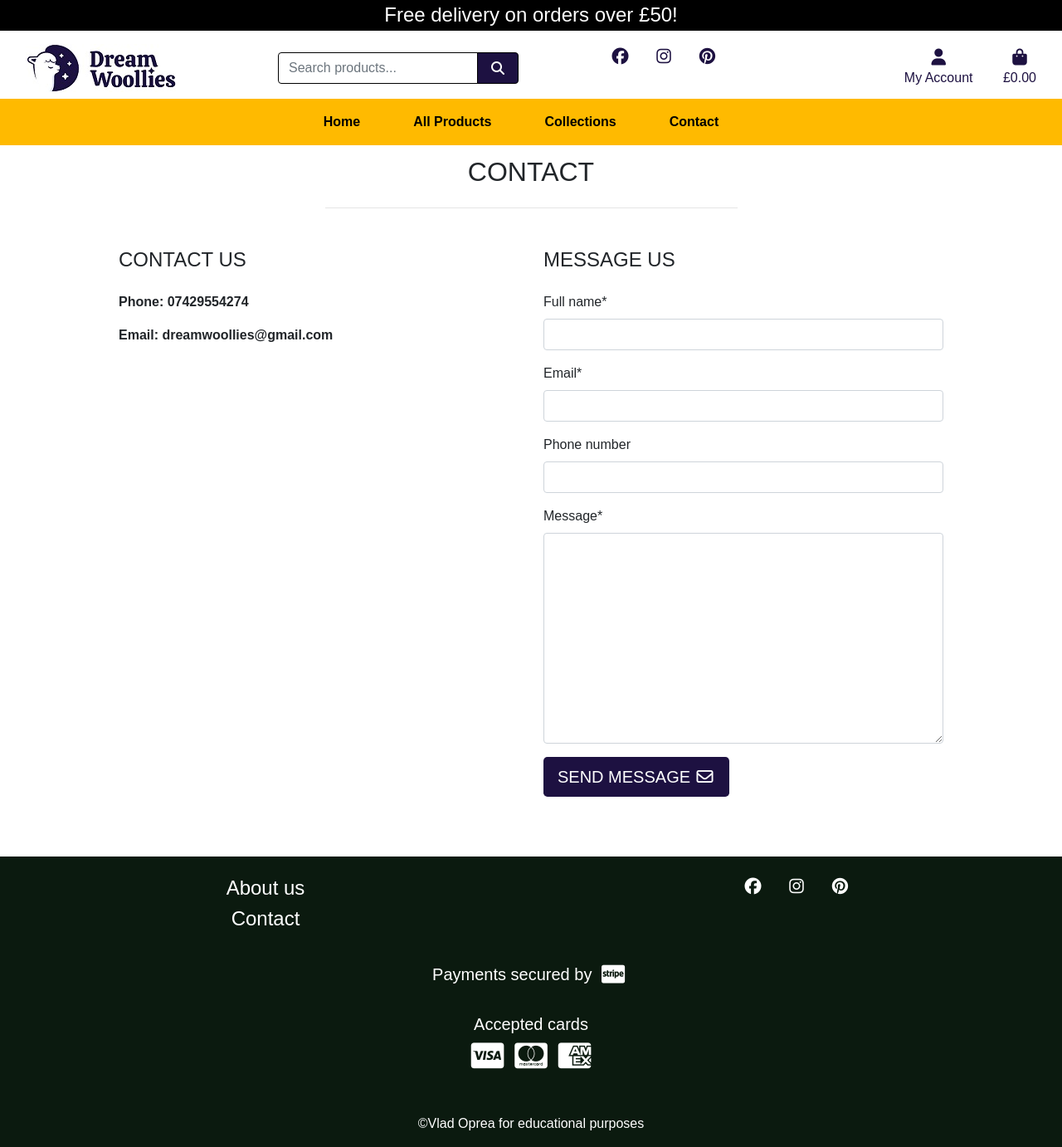
After one commit to vladoprea/dream-woollies, a Django app: page /contact/ in a window 1280 px wide. The commit adds this page. Shown: the whole page at 83% size. Run offline with Django 3.2, Linux system fonts and the light colour scheme; some libraries are stand-ins or nearby versions; some web fonts are replaced.

Commit message:
Add view, url and template for contact page

```diff
--- /dev/null
+++ b/contact/forms.py
@@ -0,0 +1,8 @@
+from django import forms
+from .models import Contact
+
+class ContactForm(forms.ModelForm):
+
+    class Meta:
+        model = Contact
+        fields = ('full_name', 'email', 'phone_number', 'message')
--- /dev/null
+++ b/contact/templates/contact/contact.html
@@ -0,0 +1,45 @@
+{% extends 'base.html' %}
+{% load static %}
+
+{% block page_header %}
+    <div class="container header-container">
+        <div class="row">
+            <div class="col">
+
+            </div>
+        </div>
+    </div>
+{% endblock %}
+
+{% block content%}
+<div class="container">
+    <div class="row">
+        <div class="col text-center text-uppercase">
+         <h2 class="mt-3">Contact</h2>
+         <hr class="w-50 my-4">
+        </div>
+    </div>
+    <div class="row mt-4 mb-4">
+        <div class="col-12 col-md-6 mb-5">
+            <h4 class="mb-4 text-uppercase">Contact us</h4>
+            <p class="font-weight-bold">Phone: 07429554274</p>
+            <p class="font-weight-bold">Email: dreamwoollies@gmail.com</p>
+        </div>
+        <!--Contact form-->
+        <div class="col-12 col-md-6">
+            <h4 class="mb-4 text-uppercase">Message us</h4>
+            <form action="" method="POST">
+                {% csrf_token %}
+                {{ contact_form|crispy }}
+                <button id="submit-button" class="btn btn-lg btn-purple">
+                    <span class="text-uppercase">Send message</span>
+                    <span class="icon">
+                        <i class="far fa-envelope"></i>
+                    </span>
+                </button>
+            </form>
+        </div>
+    </div>
+</div>
+
+{% endblock %}
--- /dev/null
+++ b/contact/urls.py
@@ -0,0 +1,6 @@
+from django.urls import path
+from . import views
+
+urlpatterns = [
+    path('', views.contact_form, name='contact')
+]
--- a/contact/views.py
+++ b/contact/views.py
@@ -1,3 +1,14 @@
 from django.shortcuts import render
+from .forms import ContactForm
 
-# Create your views here.
+def contact_form(request):
+    "A view that returns the contact page"
+
+    contact_form = ContactForm()
+
+    template = 'contact/contact.html'
+    context = {
+        'contact_form': contact_form,
+    }
+
+    return render(request, template, context)
--- a/dream_woollies/urls.py
+++ b/dream_woollies/urls.py
@@ -25,4 +25,5 @@ urlpatterns = [
     path('bag/', include ('bag.urls')),
     path('checkout/', include ('checkout.urls')),
     path('profile/', include ('profiles.urls')),
+    path('contact/', include ('contact.urls')),
 ] + static(settings.MEDIA_URL, document_root=settings.MEDIA_ROOT)
--- a/templates/includes/footer.html
+++ b/templates/includes/footer.html
@@ -6,7 +6,7 @@
                     <h4><a href="#" class="text-decoration-none text-white">About us</a></h5>
                 </li>
                 <li>
-                    <h4><a href="#" class="text-decoration-none text-white">Contact</a></h5>
+                    <h4><a href="{% url 'contact' %}" class="text-decoration-none text-white">Contact</a></h5>
                 </li>
             </ul>
         </div>
--- a/templates/includes/main-nav.html
+++ b/templates/includes/main-nav.html
@@ -27,6 +27,6 @@
             </div>
         </li>
 
-        <li class="nav-item"><a href="" class="font-weight-bold nav-link text-black mr-5">Contact</a></li>
+        <li class="nav-item"><a href="{% url 'contact' %}" class="font-weight-bold nav-link text-black mr-5">Contact</a></li>
     </ul>
 </div>
```
